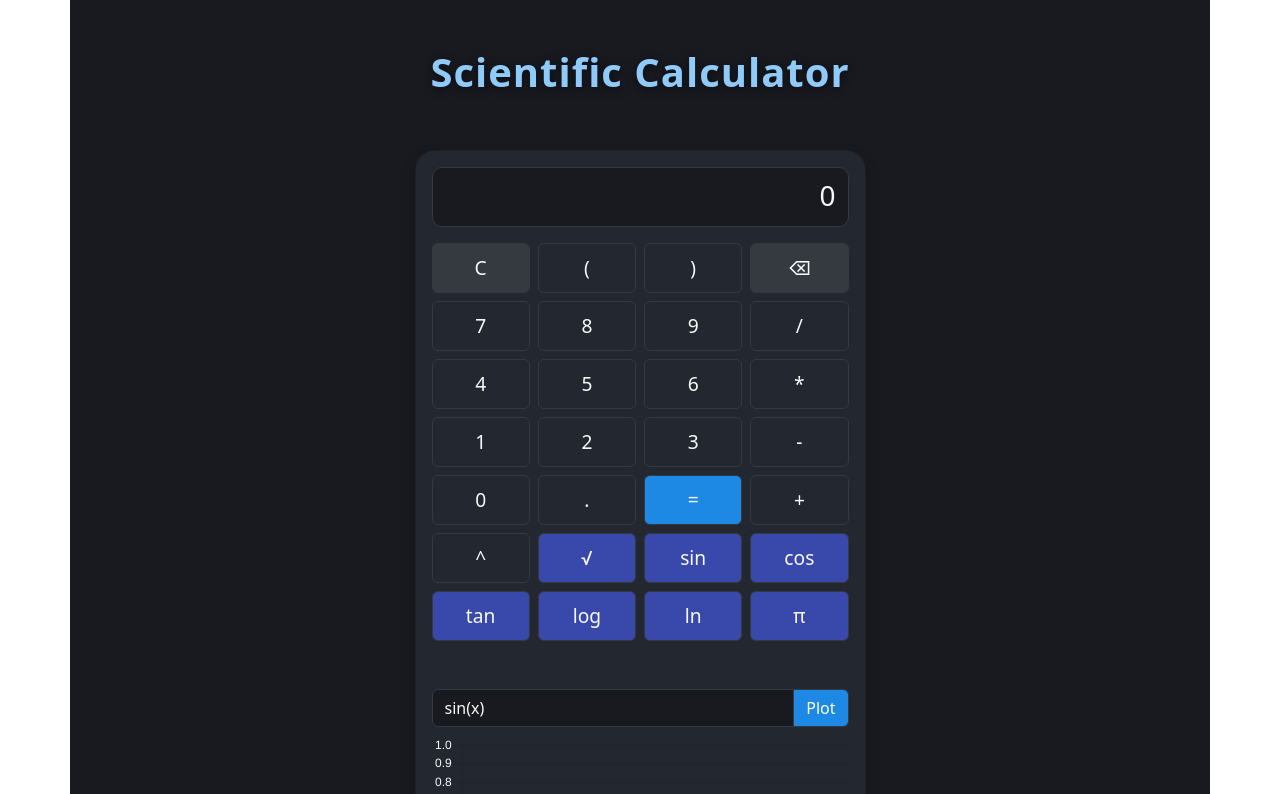
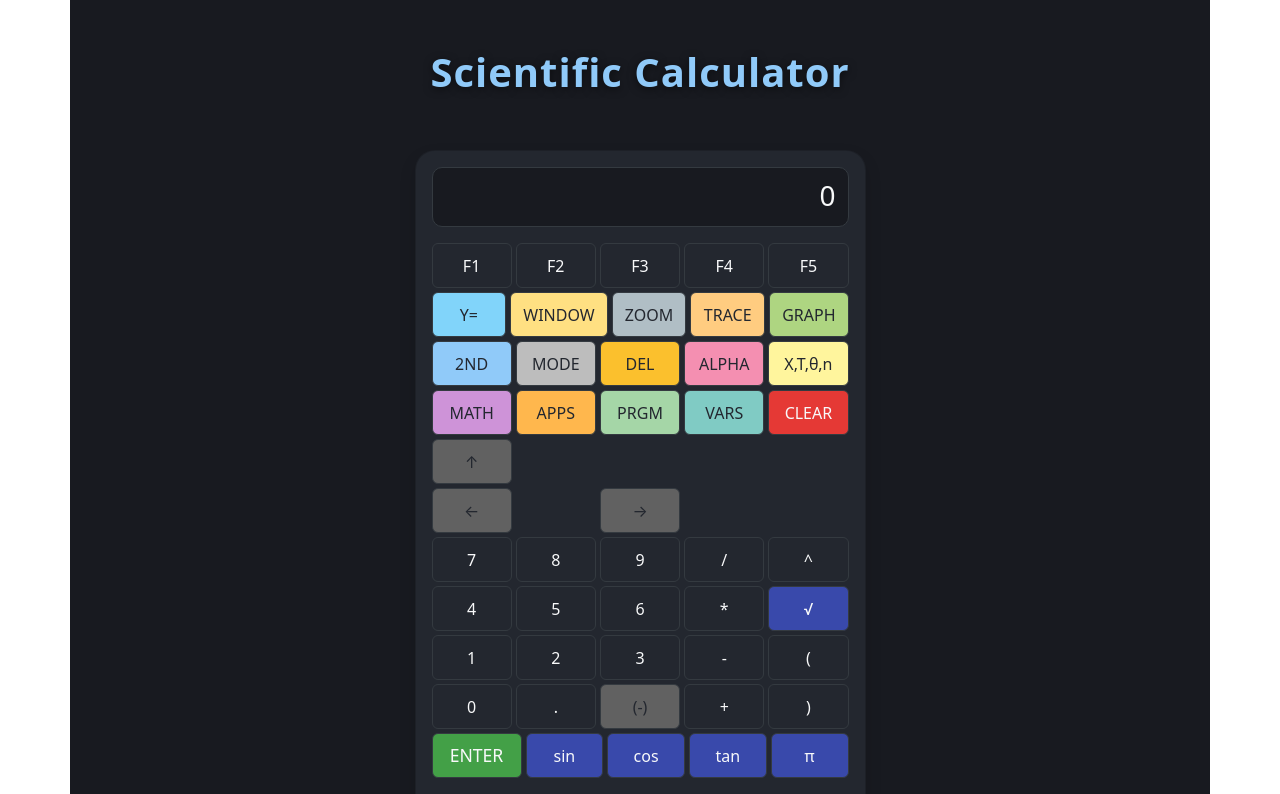
Before and after one commit to ssaengs/scientifc-calculator, a React (Create React App) app: page / in a window 1280 px wide. Shown: the top 794 px of the page. Built offline with nearby package versions, Linux system fonts and the light colour scheme; the HTML template or start-up script is replaced by a standard one.

Commit message:
feat: redesign calculator layout to resemble TI-84

```diff
--- a/src/App.js
+++ b/src/App.js
@@ -13,14 +13,26 @@ import { useState } from 'react';
 
 ChartJS.register(LineElement, CategoryScale, LinearScale, PointElement, Tooltip, Legend);
 
+// TI-84 inspired button layout
 const buttons = [
-  ['C', '(', ')', '⌫'],
-  ['7', '8', '9', '/'],
-  ['4', '5', '6', '*'],
-  ['1', '2', '3', '-'],
-  ['0', '.', '=', '+'],
-  ['^', '√', 'sin', 'cos'],
-  ['tan', 'log', 'ln', 'π']
+  // Top row: F-keys (not functional, for look)
+  ['F1', 'F2', 'F3', 'F4', 'F5'],
+  // Second row: Graph, Trace, Zoom, Window, Y=
+  ['Y=', 'WINDOW', 'ZOOM', 'TRACE', 'GRAPH'],
+  // Third row: 2nd, Mode, Del, Alpha, X,T,θ,n
+  ['2ND', 'MODE', 'DEL', 'ALPHA', 'X,T,θ,n'],
+  // Fourth row: Math, Apps, Prgm, Vars, Clear
+  ['MATH', 'APPS', 'PRGM', 'VARS', 'CLEAR'],
+  // Fifth row: directional pad (arrows)
+  ['↑', '', '', '', ''],
+  ['←', '', '→', '', ''],
+  // Sixth row: numbers and operations
+  ['7', '8', '9', '/', '^'],
+  ['4', '5', '6', '*', '√'],
+  ['1', '2', '3', '-', '(',],
+  ['0', '.', '(-)', '+', ')'],
+  // Last row: Enter, Trig, Log, Ln, π
+  ['ENTER', 'sin', 'cos', 'tan', 'π']
 ];
 
 function parseExpression(expr) {
@@ -127,23 +139,27 @@ function App() {
             </div>
             <div className="mb-3">
               {buttons.map((row, i) => (
-                <div className="row g-2 mb-2" key={i}>
-                  {row.map((btn) => (
-                    <div className="col" key={btn}>
+                <div className="row g-1 mb-1" key={i}>
+                  {row.map((btn, j) => (
+                    <div className="col" key={btn + j}>
+                      {btn ? (
                         <button
-                        className={`btn btn-calc w-100 ${btn === '=' ? 'btn-success' : btn.match(/[\/*\-+=^]/) ? 'btn-primary' : btn === 'C' ? 'btn-secondary' : btn === '⌫' ? 'btn-secondary' : btn === '√' ? 'btn-info' : ['sin','cos','tan','log','ln','π'].includes(btn) ? 'btn-info' : 'btn-light'}`}
+                          className={`btn btn-calc w-100 ${btn === 'ENTER' ? 'btn-success' : btn.match(/[\/*\-+=^]/) ? 'btn-primary' : btn === 'CLEAR' ? 'btn-danger' : ['sin','cos','tan','log','ln','π','√'].includes(btn) ? 'btn-info' : btn === 'DEL' ? 'btn-warning' : btn === '2ND' ? 'btn-secondary' : 'btn-dark'}`}
                           style={{
-                          minWidth: 60,
-                          minHeight: 50,
-                          fontSize: '1.2rem',
-                          background: btn === '=' ? '#1e88e5' : btn.match(/[\/*\-+=^]/) ? '#23272f' : btn === 'C' ? '#343a40' : btn === '⌫' ? '#343a40' : btn === '√' ? '#3949ab' : ['sin','cos','tan','log','ln','π'].includes(btn) ? '#3949ab' : '#23272f',
-                          color: btn === '=' ? '#fff' : '#f8f9fa',
+                            minWidth: btn === 'ENTER' ? 90 : 60,
+                            minHeight: 45,
+                            fontSize: btn === 'ENTER' ? '1.1rem' : '1rem',
+                            background: btn === 'ENTER' ? '#43a047' : btn === 'CLEAR' ? '#e53935' : btn === 'DEL' ? '#fbc02d' : btn === '2ND' ? '#90caf9' : btn === 'ALPHA' ? '#f48fb1' : btn === 'MODE' ? '#bdbdbd' : btn === 'MATH' ? '#ce93d8' : btn === 'APPS' ? '#ffb74d' : btn === 'PRGM' ? '#a5d6a7' : btn === 'VARS' ? '#80cbc4' : btn === 'Y=' ? '#81d4fa' : btn === 'WINDOW' ? '#ffe082' : btn === 'ZOOM' ? '#b0bec5' : btn === 'TRACE' ? '#ffcc80' : btn === 'GRAPH' ? '#aed581' : btn === 'X,T,θ,n' ? '#fff59d' : btn === '↑' || btn === '←' || btn === '→' ? '#616161' : btn === '(-)' ? '#616161' : ['sin','cos','tan','log','ln','π','√'].includes(btn) ? '#3949ab' : '#23272f',
+                            color: ['DEL', '2ND', 'ALPHA', 'MODE', 'MATH', 'APPS', 'PRGM', 'VARS', 'Y=', 'WINDOW', 'ZOOM', 'TRACE', 'GRAPH', 'X,T,θ,n', '↑', '←', '→', '(-)'].includes(btn) ? '#23272f' : '#f8f9fa',
                             border: '1px solid #343a40',
                           }}
                           onClick={() => handleClick(btn)}
                         >
                           {btn}
                         </button>
+                      ) : (
+                        <div style={{ minWidth: 60, minHeight: 45 }}></div>
+                      )}
                     </div>
                   ))}
                 </div>
```
Lines whose indentation alone changed are shown as unchanged.
